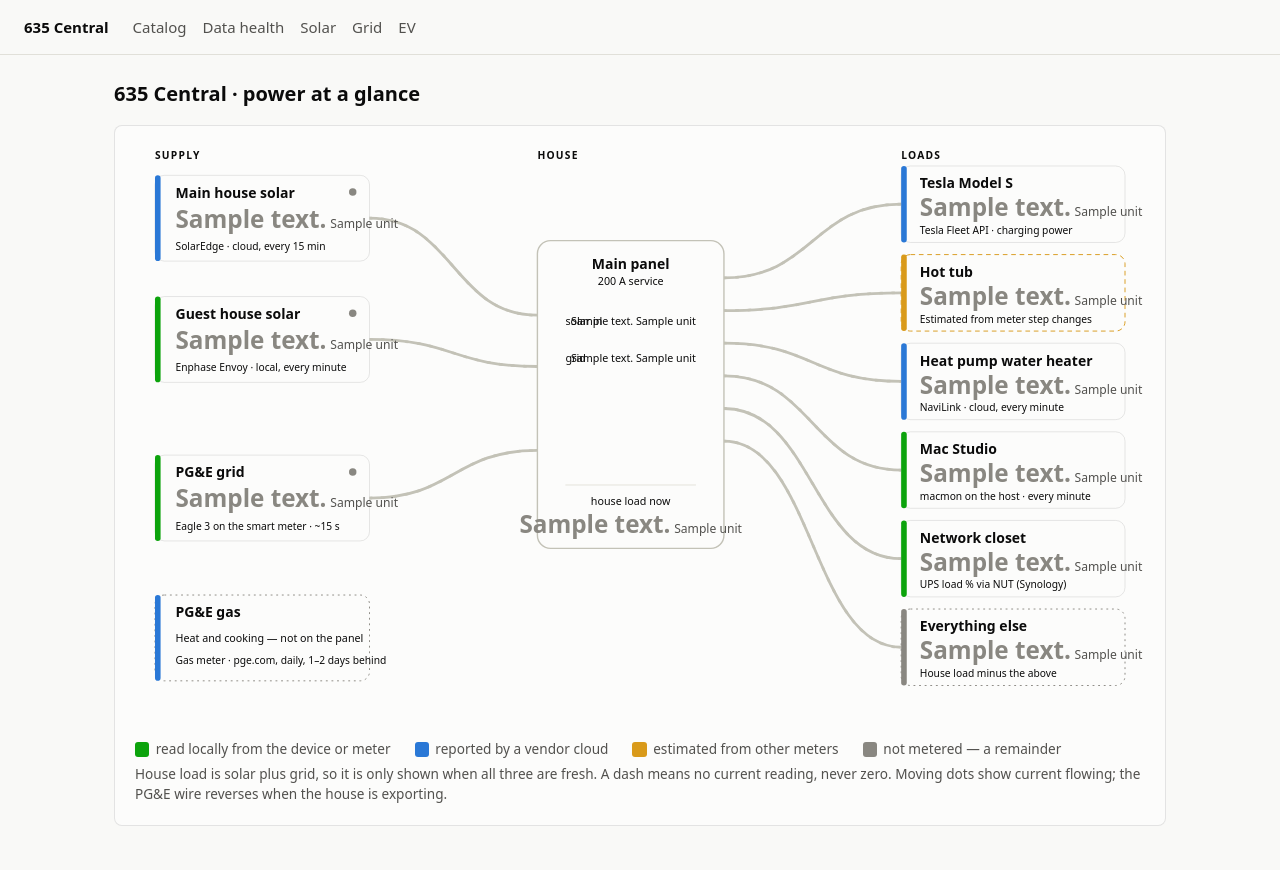
After one commit to sefk/homepower, a Django app: template templates/catalog/home.html in a window 1280 px wide. The commit adds this page. Run offline with Django 5.2, Linux system fonts and the light colour scheme; the template is opened without the code that fills it: most values are stand-ins (such as "Sample title", 1, 10 or a date in 2020).

Commit message:
Home page: live diagram of the house's power setup and how each piece is measured
The catalog index moves to /catalog/; / now shows solar and grid feeding
the main panel, each metered load, and the measurement path per node.

Co-Authored-By: Claude Sonnet 5.5 <noreply@anthropic.com>
Claude-Session: https://claude.ai/code/session_01AxMunfMGiAFpk22xEps7BC

```diff
--- a/catalog/urls.py
+++ b/catalog/urls.py
@@ -5,7 +5,8 @@ from . import views
 app_name = "catalog"
 
 urlpatterns = [
-    path("", views.index, name="index"),
+    path("", views.home, name="home"),
+    path("catalog/", views.index, name="index"),
     path("health/", views.health, name="health"),
     path("solar/", views.solar, name="solar"),
     path("solar/data.json", views.solar_data, name="solar_data"),
--- a/templates/base.html
+++ b/templates/base.html
@@ -92,8 +92,9 @@ table.data td:first-child, table.data th:first-child { text-align: left; }
 </head>
 <body>
 <header>
-  <a class="brand" href="{% url 'catalog:index' %}">635 Central</a>
+  <a class="brand" href="{% url 'catalog:home' %}">635 Central</a>
   <nav>
+    <a href="{% url 'catalog:index' %}" class="{% if section == 'catalog' %}active{% endif %}">Catalog</a>
     <a href="{% url 'catalog:health' %}" class="{% if section == 'health' %}active{% endif %}">Data health</a>
     <a href="{% url 'catalog:solar' %}" class="{% if section == 'solar' %}active{% endif %}">Solar</a>
     <a href="{% url 'catalog:grid' %}" class="{% if section == 'grid' %}active{% endif %}">Grid</a>
--- /dev/null
+++ b/templates/catalog/home.html
@@ -0,0 +1,198 @@
+{% extends "base.html" %}
+{% block title %}Home{% endblock %}
+
+{% block head %}
+<style>
+:root {
+  --m-direct: #0ca30c;     /* read straight off a local meter or device */
+  --m-cloud: #2a78d6;      /* reported by a vendor cloud */
+  --m-est: #d99a1a;        /* inferred from other meters */
+  --m-none: #898781;       /* not metered */
+  --wire: #c3c2b7;
+  --wire-solar: #2a78d6;
+  --wire-load: #eb6834;
+  --wire-grid: #7d6bd0;
+}
+@media (prefers-color-scheme: dark) {
+  :root {
+    --m-cloud: #3987e5;
+    --m-est: #e0a82e;
+    --wire: #383835;
+    --wire-solar: #3987e5;
+    --wire-load: #d95926;
+    --wire-grid: #9486e0;
+  }
+}
+.diagram { padding: 0.75rem; }
+.diagram svg { display: block; width: 100%; height: auto; }
+.diagram text { font-family: inherit; fill: var(--ink); }
+.t-name { font-size: 15px; font-weight: 650; }
+.t-val { font-size: 26px; font-weight: 650; font-variant-numeric: tabular-nums; }
+.t-val.unknown { fill: var(--muted); }
+.t-unit { font-size: 13px; fill: var(--ink-2); font-weight: 500; }
+.t-sub { font-size: 11.5px; fill: var(--ink-2); }
+.t-how { font-size: 11px; fill: var(--muted); }
+.t-zone { font-size: 11px; letter-spacing: 0.12em; text-transform: uppercase; fill: var(--muted); font-weight: 600; }
+.card-bg { fill: var(--surface); stroke: var(--border); stroke-width: 1; }
+.card-bg.est { stroke: var(--m-est); stroke-dasharray: 5 4; }
+.card-bg.none { stroke: var(--m-none); stroke-dasharray: 2 4; }
+.card-bg.panel { stroke: var(--baseline); stroke-width: 1.5; }
+.stripe.direct { fill: var(--m-direct); }
+.stripe.cloud { fill: var(--m-cloud); }
+.stripe.est { fill: var(--m-est); }
+.stripe.none { fill: var(--m-none); }
+.dot { fill: var(--muted); }
+.dot.live { fill: var(--status-good); }
+.wire { fill: none; stroke: var(--wire); stroke-width: 3; stroke-linecap: round; }
+.flow { fill: none; stroke-width: 3; stroke-linecap: round; stroke-dasharray: 2 11; opacity: 0.95; }
+.flow.solar { stroke: var(--wire-solar); }
+.flow.load { stroke: var(--wire-load); }
+.flow.grid { stroke: var(--wire-grid); }
+.flow.run { animation: drift 1.1s linear infinite; }
+.flow.rev { animation-direction: reverse; }
+.flow.idle { stroke: var(--baseline); opacity: 0.8; }
+@keyframes drift { to { stroke-dashoffset: -13; } }
+@media (prefers-reduced-motion: reduce) { .flow.run { animation: none; } }
+.legend { display: flex; flex-wrap: wrap; gap: 0.5rem 1.5rem; margin: 0.25rem 0.5rem 0.25rem; font-size: 0.85rem; color: var(--ink-2); }
+.legend span { display: inline-flex; align-items: center; gap: 0.4rem; }
+.legend i { width: 0.9rem; height: 0.9rem; border-radius: 3px; display: inline-block; }
+.legend i.direct { background: var(--m-direct); }
+.legend i.cloud { background: var(--m-cloud); }
+.legend i.est { background: var(--m-est); }
+.legend i.none { background: var(--m-none); }
+.note { color: var(--ink-2); font-size: 0.85rem; margin: 0 0.5rem 0.5rem; }
+a.node { text-decoration: none; }
+a.node:hover .card-bg { stroke: var(--series-1); }
+</style>
+{% endblock %}
+
+{% block content %}
+<h1>635 Central · power at a glance</h1>
+
+<div class="card diagram">
+<svg viewBox="0 0 1100 640" role="img"
+     aria-label="Power flow diagram: two solar arrays and the PG&amp;E grid feed the main panel, which feeds the EV, hot tub, water heater, Mac Studio, network closet and unmetered loads.">
+
+  <text class="t-zone" x="30" y="22">Supply</text>
+  <text class="t-zone" x="440" y="22">House</text>
+  <text class="t-zone" x="830" y="22">Loads</text>
+
+  <!-- wires: supply -> panel -->
+  <path class="wire" d="M260 86 C 350 86, 350 190, 440 190"/>
+  <path class="wire" d="M260 216 C 350 216, 350 245, 440 245"/>
+  <path class="wire" d="M260 386 C 350 386, 350 335, 440 335"/>
+  <path class="flow solar {% if on.solaredge %}run{% else %}idle{% endif %}" d="M260 86 C 350 86, 350 190, 440 190"/>
+  <path class="flow solar {% if on.envoy %}run{% else %}idle{% endif %}" d="M260 216 C 350 216, 350 245, 440 245"/>
+  {% if grid_dir == "in" %}
+  <path class="flow grid run" d="M260 386 C 350 386, 350 335, 440 335"/>
+  {% elif grid_dir == "out" %}
+  <path class="flow grid run rev" d="M260 386 C 350 386, 350 335, 440 335"/>
+  {% else %}
+  <path class="flow grid idle" d="M260 386 C 350 386, 350 335, 440 335"/>
+  {% endif %}
+
+  <!-- wires: panel -> loads -->
+  <path class="wire" d="M640 150 C 735 150, 735 71, 830 71"/>
+  <path class="wire" d="M640 185 C 735 185, 735 166, 830 166"/>
+  <path class="wire" d="M640 220 C 735 220, 735 261, 830 261"/>
+  <path class="wire" d="M640 255 C 735 255, 735 356, 830 356"/>
+  <path class="wire" d="M640 290 C 735 290, 735 451, 830 451"/>
+  <path class="wire" d="M640 325 C 735 325, 735 546, 830 546"/>
+  <path class="flow load {% if on.ev %}run{% else %}idle{% endif %}" d="M640 150 C 735 150, 735 71, 830 71"/>
+  <path class="flow load {% if on.hottub %}run{% else %}idle{% endif %}" d="M640 185 C 735 185, 735 166, 830 166"/>
+  <path class="flow load {% if on.navien %}run{% else %}idle{% endif %}" d="M640 220 C 735 220, 735 261, 830 261"/>
+  <path class="flow load {% if on.studio %}run{% else %}idle{% endif %}" d="M640 255 C 735 255, 735 356, 830 356"/>
+  <path class="flow load {% if on.closet %}run{% else %}idle{% endif %}" d="M640 290 C 735 290, 735 451, 830 451"/>
+  <path class="flow load {% if on.unmetered %}run{% else %}idle{% endif %}" d="M640 325 C 735 325, 735 546, 830 546"/>
+
+  <!-- supply cards -->
+  <a class="node" href="{% url 'catalog:solar' %}">
+    <rect class="card-bg" x="30" y="40" width="230" height="92" rx="10"/>
+    <rect class="stripe cloud" x="30" y="40" width="6" height="92" rx="3"/>
+    <text class="t-name" x="52" y="64">Main house solar</text>
+    <text class="t-val {% if not show.solaredge.known %}unknown{% endif %}" x="52" y="96">{{ show.solaredge.text }}<tspan class="t-unit" dx="4">{{ show.solaredge.unit }}</tspan></text>
+    <text class="t-how" x="52" y="120">SolarEdge · cloud, every 15 min</text>
+    <circle class="dot {% if show.solaredge.known %}live{% endif %}" cx="242" cy="58" r="4"/>
+  </a>
+  <a class="node" href="{% url 'catalog:solar' %}">
+    <rect class="card-bg" x="30" y="170" width="230" height="92" rx="10"/>
+    <rect class="stripe direct" x="30" y="170" width="6" height="92" rx="3"/>
+    <text class="t-name" x="52" y="194">Guest house solar</text>
+    <text class="t-val {% if not show.envoy.known %}unknown{% endif %}" x="52" y="226">{{ show.envoy.text }}<tspan class="t-unit" dx="4">{{ show.envoy.unit }}</tspan></text>
+    <text class="t-how" x="52" y="250">Enphase Envoy · local, every minute</text>
+    <circle class="dot {% if show.envoy.known %}live{% endif %}" cx="242" cy="188" r="4"/>
+  </a>
+  <a class="node" href="{% url 'catalog:grid' %}">
+    <rect class="card-bg" x="30" y="340" width="230" height="92" rx="10"/>
+    <rect class="stripe direct" x="30" y="340" width="6" height="92" rx="3"/>
+    <text class="t-name" x="52" y="364">PG&amp;E grid</text>
+    <text class="t-val {% if not show.grid.known %}unknown{% endif %}" x="52" y="396">{{ show.grid.text }}<tspan class="t-unit" dx="4">{{ show.grid.unit }}{% if grid_dir == "in" %} importing{% elif grid_dir == "out" %} exporting{% elif show.grid.known %} idle{% endif %}</tspan></text>
+    <text class="t-how" x="52" y="420">Eagle 3 on the smart meter · ~15 s</text>
+    <circle class="dot {% if show.grid.known %}live{% endif %}" cx="242" cy="358" r="4"/>
+  </a>
+  <rect class="card-bg none" x="30" y="490" width="230" height="92" rx="10"/>
+  <rect class="stripe cloud" x="30" y="490" width="6" height="92" rx="3"/>
+  <text class="t-name" x="52" y="514">PG&amp;E gas</text>
+  <text class="t-sub" x="52" y="540">Heat and cooking — not on the panel</text>
+  <text class="t-how" x="52" y="564">Gas meter · pge.com, daily, 1–2 days behind</text>
+
+  <!-- main panel -->
+  <rect class="card-bg panel" x="440" y="110" width="200" height="330" rx="14"/>
+  <text class="t-name" x="540" y="140" text-anchor="middle">Main panel</text>
+  <text class="t-sub" x="540" y="158" text-anchor="middle">200 A service</text>
+  <text class="t-sub" x="470" y="200">solar in</text>
+  <text class="t-sub" x="610" y="200" text-anchor="end" style="font-variant-numeric: tabular-nums; fill: var(--ink)">{{ show.solar.text }} {{ show.solar.unit }}</text>
+  <text class="t-sub" x="470" y="240">grid</text>
+  <text class="t-sub" x="610" y="240" text-anchor="end" style="font-variant-numeric: tabular-nums; fill: var(--ink)">{{ show.grid.text }} {{ show.grid.unit }}</text>
+  <line x1="470" y1="372" x2="610" y2="372" stroke="var(--grid)"/>
+  <text class="t-sub" x="540" y="394" text-anchor="middle">house load now</text>
+  <text class="t-val {% if not show.house.known %}unknown{% endif %}" x="540" y="424" text-anchor="middle">{{ show.house.text }}<tspan class="t-unit" dx="4">{{ show.house.unit }}</tspan></text>
+
+  <!-- load cards -->
+  <a class="node" href="{% url 'catalog:ev' %}">
+    <rect class="card-bg" x="830" y="30" width="240" height="82" rx="10"/>
+    <rect class="stripe cloud" x="830" y="30" width="6" height="82" rx="3"/>
+    <text class="t-name" x="850" y="54">Tesla Model S</text>
+    <text class="t-val {% if not show.ev.known %}unknown{% endif %}" x="850" y="84">{{ show.ev.text }}<tspan class="t-unit" dx="4">{{ show.ev.unit }}</tspan></text>
+    <text class="t-how" x="850" y="103">Tesla Fleet API · charging power</text>
+  </a>
+  <rect class="card-bg est" x="830" y="125" width="240" height="82" rx="10"/>
+  <rect class="stripe est" x="830" y="125" width="6" height="82" rx="3"/>
+  <text class="t-name" x="850" y="149">Hot tub</text>
+  <text class="t-val {% if not show.hottub.known %}unknown{% endif %}" x="850" y="179">{{ show.hottub.text }}<tspan class="t-unit" dx="4">{{ show.hottub.unit }}</tspan></text>
+  <text class="t-how" x="850" y="198">Estimated from meter step changes</text>
+
+  <rect class="card-bg" x="830" y="220" width="240" height="82" rx="10"/>
+  <rect class="stripe cloud" x="830" y="220" width="6" height="82" rx="3"/>
+  <text class="t-name" x="850" y="244">Heat pump water heater</text>
+  <text class="t-val {% if not show.navien.known %}unknown{% endif %}" x="850" y="274">{{ show.navien.text }}<tspan class="t-unit" dx="4">{{ show.navien.unit }}</tspan></text>
+  <text class="t-how" x="850" y="293">NaviLink · cloud, every minute</text>
+
+  <rect class="card-bg" x="830" y="315" width="240" height="82" rx="10"/>
+  <rect class="stripe direct" x="830" y="315" width="6" height="82" rx="3"/>
+  <text class="t-name" x="850" y="339">Mac Studio</text>
+  <text class="t-val {% if not show.studio.known %}unknown{% endif %}" x="850" y="369">{{ show.studio.text }}<tspan class="t-unit" dx="4">{{ show.studio.unit }}</tspan></text>
+  <text class="t-how" x="850" y="388">macmon on the host · every minute</text>
+
+  <rect class="card-bg" x="830" y="410" width="240" height="82" rx="10"/>
+  <rect class="stripe direct" x="830" y="410" width="6" height="82" rx="3"/>
+  <text class="t-name" x="850" y="434">Network closet</text>
+  <text class="t-val {% if not show.closet.known %}unknown{% endif %}" x="850" y="464">{{ show.closet.text }}<tspan class="t-unit" dx="4">{{ show.closet.unit }}</tspan></text>
+  <text class="t-how" x="850" y="483">UPS load % via NUT (Synology)</text>
+
+  <rect class="card-bg none" x="830" y="505" width="240" height="82" rx="10"/>
+  <rect class="stripe none" x="830" y="505" width="6" height="82" rx="3"/>
+  <text class="t-name" x="850" y="529">Everything else</text>
+  <text class="t-val {% if not show.unmetered.known %}unknown{% endif %}" x="850" y="559">{{ show.unmetered.text }}<tspan class="t-unit" dx="4">{{ show.unmetered.unit }}</tspan></text>
+  <text class="t-how" x="850" y="578">House load minus the above</text>
+</svg>
+
+<div class="legend">
+  <span><i class="direct"></i>read locally from the device or meter</span>
+  <span><i class="cloud"></i>reported by a vendor cloud</span>
+  <span><i class="est"></i>estimated from other meters</span>
+  <span><i class="none"></i>not metered — a remainder</span>
+</div>
+<p class="note">House load is solar plus grid, so it is only shown when all three are fresh. A dash means no current reading, never zero. Moving dots show current flowing; the PG&amp;E wire reverses when the house is exporting.</p>
+</div>
+{% endblock %}
```
Also changed, not shown: catalog/views.py (+72 -1 lines), tests/test_analysis_views.py (+2 -2 lines), tests/test_catalog.py (+29 -2 lines), tests/test_cost_views.py (+2 -2 lines), README.md.
